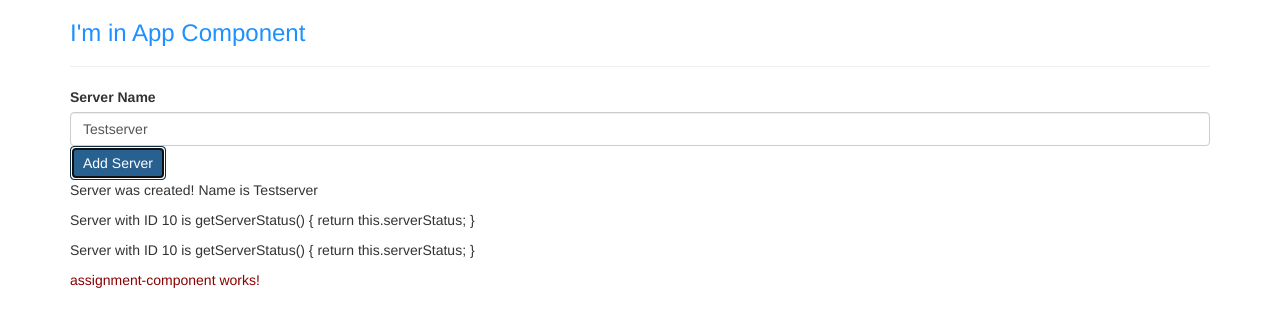
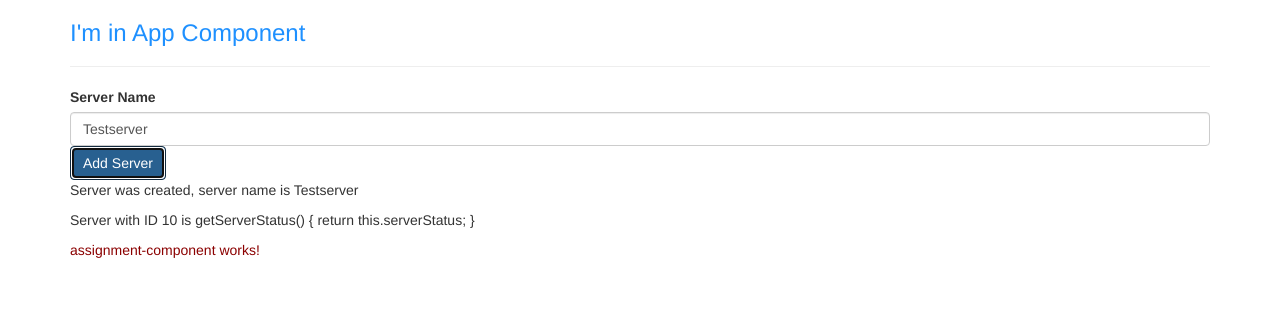
Before and after one commit to KristianDiamandiev/angular-first-app, an Angular app: page / in a window 1280 px wide. Both pictures are taken after a click on the button "Add Server". Shown: the top 326 px of the page. Built offline with nearby package versions, Linux system fonts and the light colour scheme.

Commit message:
ngIf, else

```diff
--- a/src/app/servers/servers.component.html
+++ b/src/app/servers/servers.component.html
@@ -13,6 +13,20 @@
   [disabled]="!allowNewServer"
   (click)="onCreateServer()">Add Server</button> <!-- property binding -->
 <!-- <p>{{allowNewServer}}</p> string interpolation -->
-<p>{{ serverCreationStatus }}</p>
+<!-- <p>{{ serverCreationStatus }}</p> -->
+<p *ngIf="serverCreated" else noServer>Server was created, server name is {{ serverName }}</p>
+<ng-template #noServer>
+  <p>No server was created!</p>
+</ng-template>
+
+<!-- <br>
+<input
+  type="text"
+  [(ngModel)]="username">
+<p>{{ username }}</p>
+<button
+  class="btn btn-primary"
+  [disabled]="username === ''"
+  (click)="username = ''">Delete Input</button> assignment -->
+
 <app-server></app-server>
-<app-server></app-server>
--- a/src/app/servers/servers.component.ts
+++ b/src/app/servers/servers.component.ts
@@ -14,6 +14,8 @@ export class ServersComponent implements OnInit {
   allowNewServer = false;
   serverCreationStatus = 'No server was created!';
   serverName = 'Testserver';
+  username = '';
+  serverCreated = false;
 
   constructor() {
     setTimeout(() => {
@@ -25,6 +27,7 @@ export class ServersComponent implements OnInit {
   }
 
   onCreateServer() {
+    this.serverCreated = true;
     this.serverCreationStatus = 'Server was created! Name is ' + this.serverName;
   }
 
```
